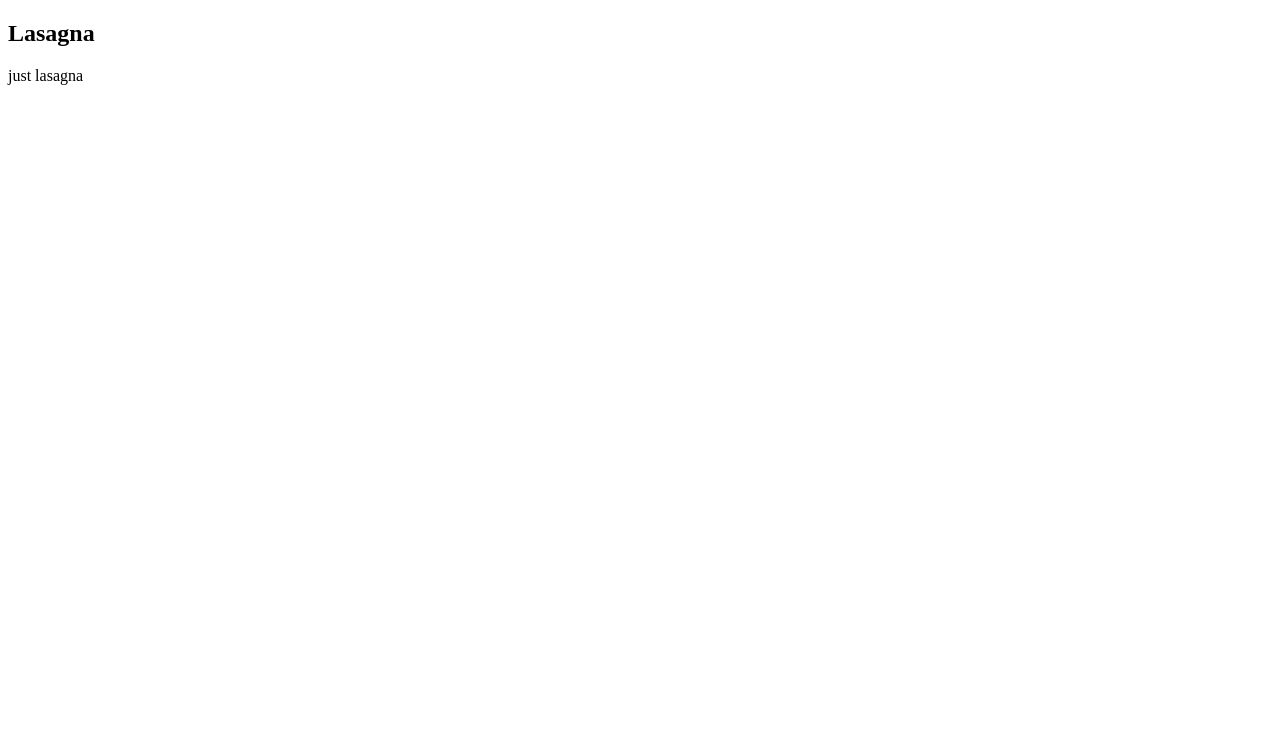
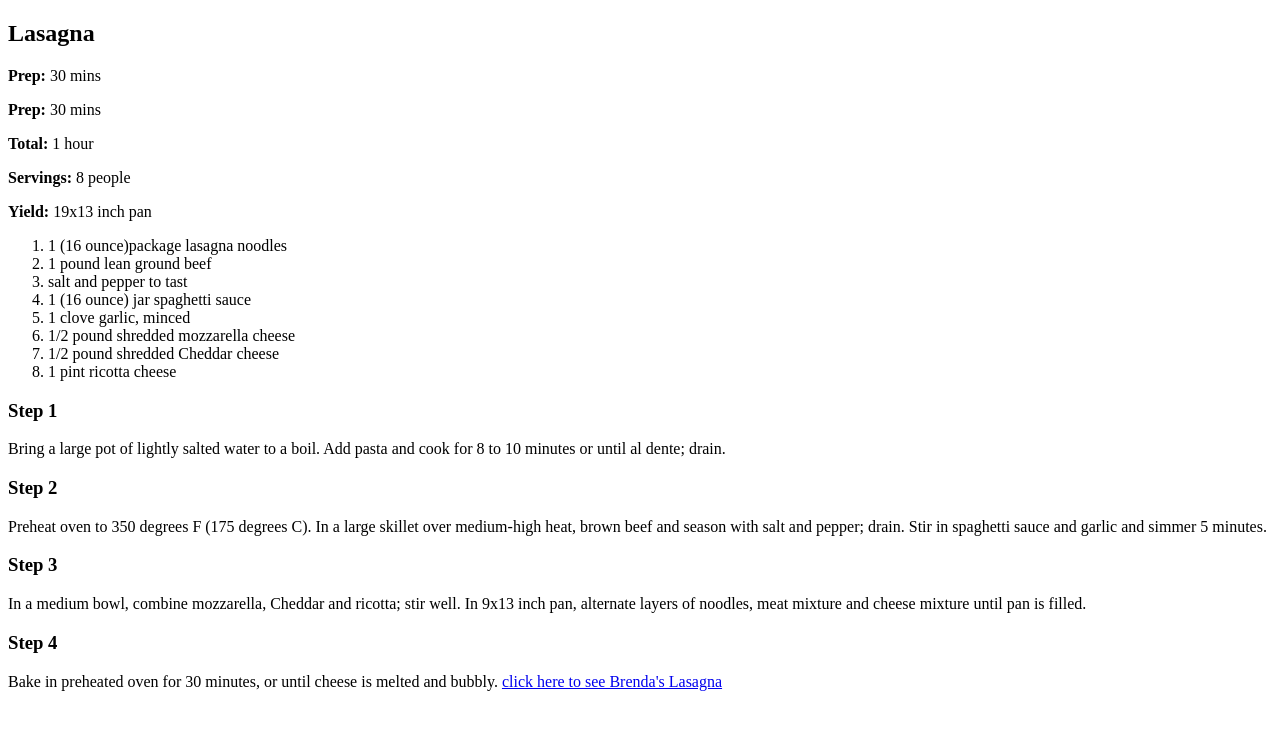
Before and after one commit to paxfromubec/git-practice, a plain HTML site: page recipes/lasagna.html in a window 1280 px wide. Drawn offline with Linux system fonts and the light colour scheme.

Commit message:
added ingredients and how to

```diff
--- a/recipes/lasagna.html
+++ b/recipes/lasagna.html
@@ -8,6 +8,43 @@
 </head>
 <body>
     <h2>Lasagna</h2>
-    <p>just lasagna</p>
+    <p><strong>Prep:</strong> 30 mins</p>
+    <p><strong>Prep: </strong>30 mins</p>
+    <p><strong>Total:</strong> 1 hour</p>
+    <p><strong>Servings:</strong> 8 people</p>
+    <p><strong>Yield:</strong> 19x13 inch pan</p>
+
+        <ol>
+            <li>1 (16 ounce)package lasagna noodles</li>
+            <li>1 pound lean ground beef</li>
+            <li>salt and pepper to tast</li>
+            <li>1 (16 ounce) jar spaghetti sauce</li>
+            <li>1 clove garlic, minced</li>
+            <li>1/2 pound shredded mozzarella cheese</li>
+            <li>1/2 pound shredded Cheddar cheese</li>
+            <li>1 pint ricotta cheese</li>
+        </ol>
+
+        <h3>Step 1</h3>
+        <p>Bring a large pot of lightly salted water to a boil. Add pasta and cook for 8
+            to 10 minutes or until al dente; drain.</p>
+
+        <h3>Step 2</h3>
+        <p>Preheat oven to 350 degrees F (175 degrees C).
+            In a large skillet over medium-high heat, brown beef and season with
+             salt and pepper; drain. Stir in spaghetti sauce and garlic and
+             simmer 5 minutes.</p>
+
+        <h3>Step 3</h3>
+        <p>In a medium bowl, combine mozzarella, Cheddar and ricotta;
+            stir well. In 9x13 inch pan, alternate layers of noodles,
+            meat mixture and cheese mixture until pan is filled.</p>
+
+        <h3>Step 4</h3>
+        Bake in preheated oven for 30 minutes, or until cheese is melted
+         and bubbly.
+
+
+    <a href="https://www.allrecipes.com/recipe/19756/brendas-lasagna/">click here to see Brenda's Lasagna</a>
 </body>
 </html>
```
